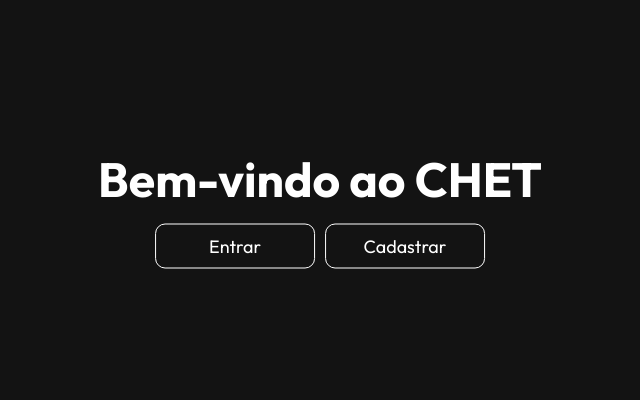
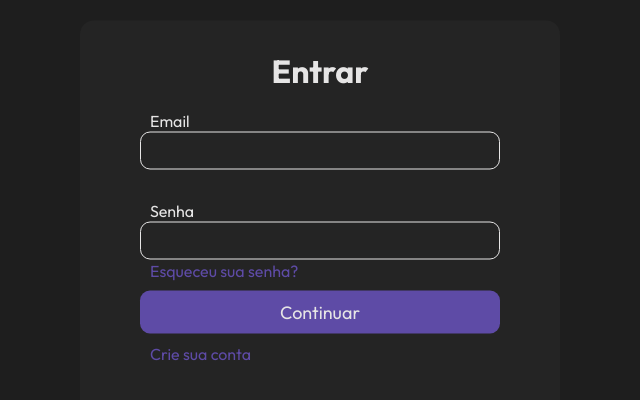
Before and after one commit to RochaJoaos/CHET, a React (Vite) app in the folder chet-front/: page / in a window 1280 px wide. Shown: the part 178-578 px from the top of the page, without its empty margins (320-960 px from the left). Built offline with nearby package versions, Linux system fonts and the light colour scheme.

Commit message:
Tela login

```diff
--- a/chet-front/src/index.css
+++ b/chet-front/src/index.css
@@ -28,3 +28,13 @@
     --divider-color:  #1E1E1E;
     --divider-active: #5E4BA6;
 }
+
+::-webkit-scrollbar{
+    width: 10px;
+}
+
+::-webkit-scrollbar-thumb{
+    border: 1px solid var(--primary);
+    border-radius: 1px;
+    background-color: var(--fonts);
+}
--- a/chet-front/src/main.jsx
+++ b/chet-front/src/main.jsx
@@ -1,7 +1,7 @@
 import { StrictMode } from 'react'
 import { createRoot } from 'react-dom/client'
 import './index.css'
-import Home from './pages/Home'
+import Home from './pages/Login'
 
 createRoot(document.getElementById('root')).render(
   <StrictMode>
--- /dev/null
+++ b/chet-front/src/pages/Login/index.jsx
@@ -0,0 +1,24 @@
+import './style.css'
+
+function Login() {
+    return (
+        <>
+        <section>
+            <h1>Entrar</h1>
+            <div className='inpbox'>
+                <label htmlFor="name">Email</label>
+                <input className="input" type="email" name="email" id="input-email"/>
+            </div>
+            <div className="inpbox">
+                <label for="name">Senha</label>
+                <input className="input" type="password" name="password" id="input-password"/>
+                <a href="..." target="_blank" rel="noopener noreferrer">Esqueceu sua senha?</a>
+                <input type="button" value="Continuar" className="btn"/>
+                <a href="..." target="_self" rel="noopener noreferrer">Crie sua conta</a>
+            </div>
+        </section>
+        </>
+    )
+}
+
+export default Login
--- /dev/null
+++ b/chet-front/src/pages/Login/style.css
@@ -0,0 +1,81 @@
+body{
+    background-color: var(--dark-01);
+    height: 100vh;
+    margin: 0px;
+    font-family: "Outfit", sans-serif;
+}
+
+section{
+    padding: 30px 60px;
+    width: 480px;
+    background-color: var(--dark-02);
+    text-align: center;
+    border-radius: 14px;
+    position: absolute;
+    top: 50%;
+    left: 50%;
+    transform: translate(-50%, -50%);
+}
+
+h1{
+    font-size: 32px;
+    color: var(--fonts);
+}
+
+.inpbox{
+    margin: 20px 0px 30px 0px;
+    width: 100%;
+    text-align: initial;
+    justify-content: center;
+}
+
+
+label{
+    padding: 0px;
+    margin: 10px;
+    color: var(--fonts);
+    font-size: 16px;
+}
+
+.input{
+    margin: 1px 0px;
+    padding: 10px;
+    width: 100%;
+    background-color: var(--dark-02);
+    border: 0.5px solid var(--fonts);
+    border-radius: 10px;
+    color: var(--fonts);
+    font-size: 14px;
+}
+
+.terms{
+    padding: 0px 15px;
+    color: var(--fonts);
+    font-size: 14px;
+    width: 94%;
+}
+
+.btn{
+    cursor: pointer;
+    margin: 10px 0px;
+    padding: 10px;
+    width: 100%;
+    background-color: var(--primary);
+    border: none;
+    border-radius: 10px;
+    color: var(--fonts);
+    font-family: "Outfit", sans-serif;
+    font-size: 18px;
+}
+
+a{
+    margin: 10px;
+    color: var(--primary);
+    text-decoration: none;
+}
+
+@media all and (max-width: 430px){
+    section{
+        width: 100%;
+    }
+}
```
Also changed, not shown: chet-front/src/pages/Register/index.jsx (added), chet-front/src/pages/Register/stlyle.css (added), 1 other file (tests, documents, lock files or other folders).
